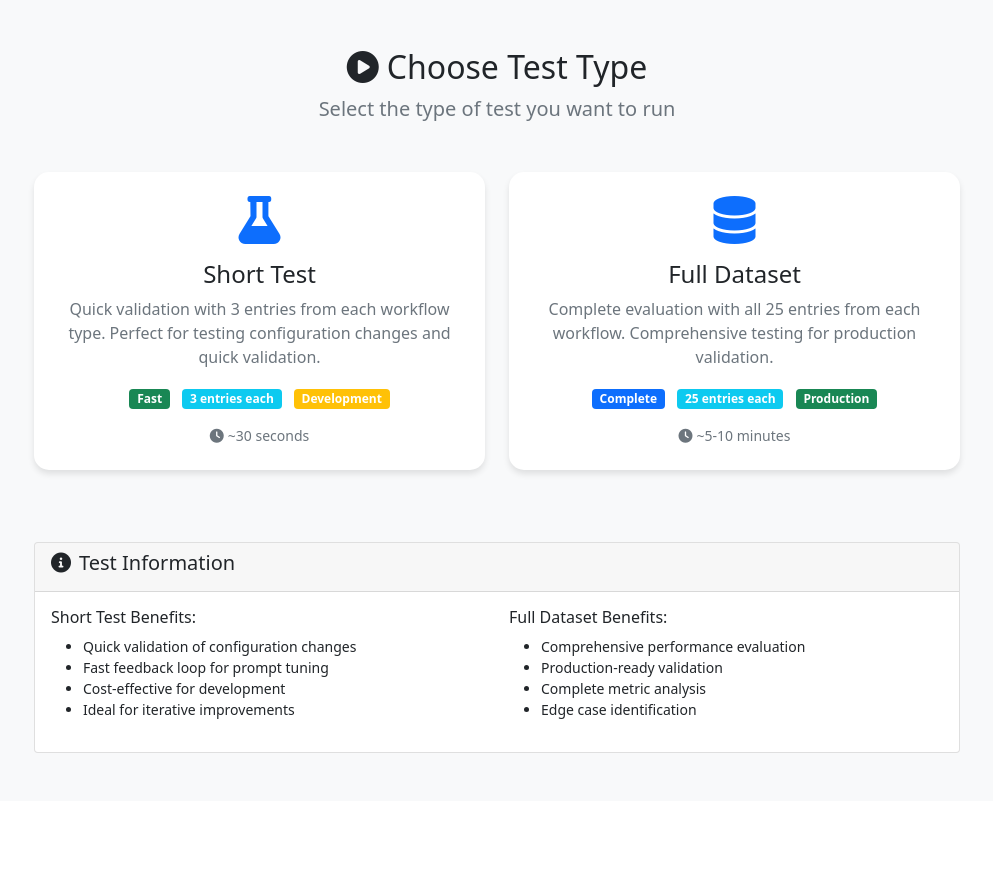
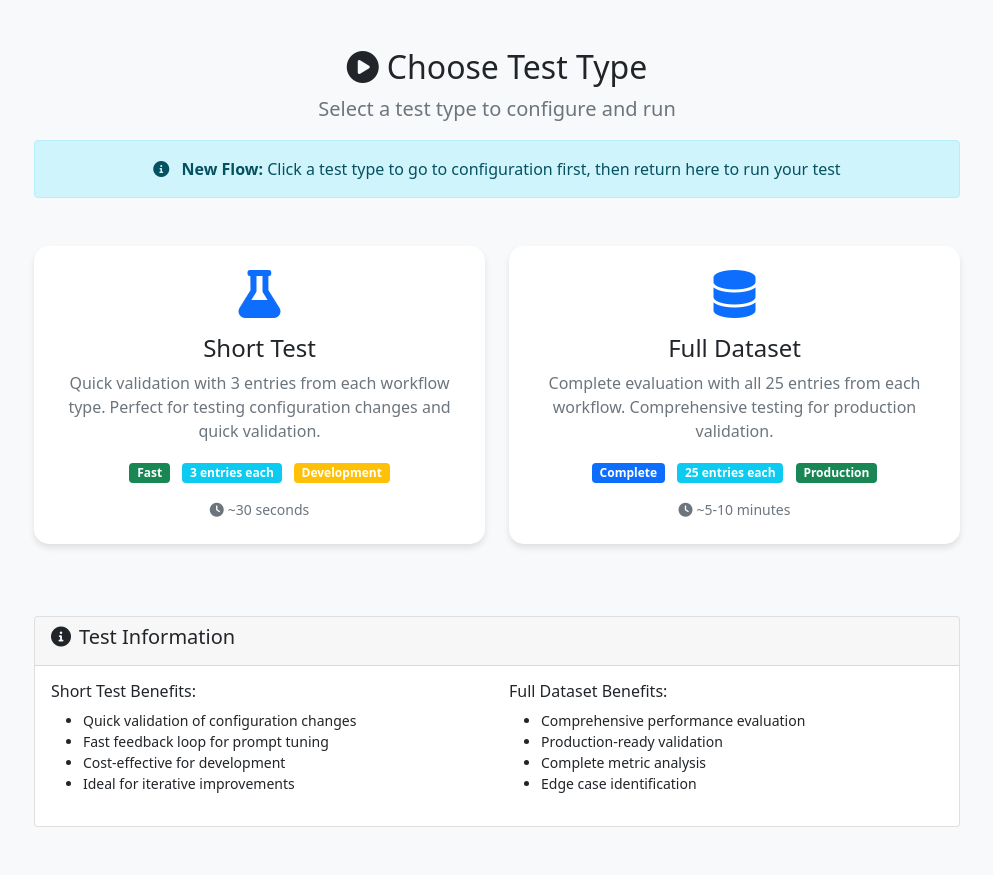
Before and after one commit to LizaGhosh/thunderbird-sparrow, a Flask app: page /run_tests in a window 1280 px wide. Shown: the part 56-931 px from the top of the page, without its empty margins (143-1136 px from the left). Before the commit the page ends 809 px from the top, so only its background shows below. Run offline with Flask 3, Linux system fonts and the light colour scheme.

Commit message:
UX: Run Tests flow via Configure first
- Update nav links (home, results, voice) to redirect Run Tests to /configure where appropriate
- On run_tests page, keep test card clicks local (no redirect)
- Remove redundant 'Choose Test' block from configure (Save & Continue already redirects)
- Add helper functions for consistent redirection
- Minor UI copy tweaks

```diff
--- a/frontend/templates/run_tests.html
+++ b/frontend/templates/run_tests.html
@@ -58,7 +58,11 @@
             <div class="col-md-10">
                 <div class="text-center mb-5">
                     <h2><i class="fas fa-play-circle me-2"></i>Choose Test Type</h2>
-                    <p class="lead text-muted">Select the type of test you want to run</p>
+                    <p class="lead text-muted">Select a test type to configure and run</p>
+                    <div class="alert alert-info">
+                        <i class="fas fa-info-circle me-2"></i>
+                        <strong>New Flow:</strong> Click a test type to go to configuration first, then return here to run your test
+                    </div>
                 </div>
 
                 <div class="row">
@@ -228,12 +232,32 @@
         let selectedTest = null;
         let progressInterval = null;
 
-        function selectTest(testType) {
+        function goToConfigure(testType) {
             // Store the selected test type in sessionStorage
             sessionStorage.setItem('selectedTestType', testType);
 
             // Redirect to configure page first
             window.location.href = '/configure?redirect=run_tests';
+        }
+
+        function selectTest(testType) {
+            // Remove previous selection
+            document.querySelectorAll('.test-card').forEach(card => {
+                card.classList.remove('selected');
+            });
+
+            // Select current card
+            if (testType === 'short_test') {
+                document.getElementById('short-test-card').classList.add('selected');
+                document.getElementById('selected-test-name').textContent = 'Short Test (3 entries each)';
+            } else {
+                document.getElementById('full-dataset-card').classList.add('selected');
+                document.getElementById('selected-test-name').textContent = 'Full Dataset (25 entries each)';
+            }
+
+            selectedTest = testType;
+            document.getElementById('test-type-input').value = testType;
+            document.getElementById('execution-section').style.display = 'block';
         }
 
         function resetSelection() {
--- a/frontend/templates/voice_record.html
+++ b/frontend/templates/voice_record.html
@@ -80,7 +80,7 @@
             <div class="navbar-nav ms-auto">
                 <a class="nav-link" href="/"><i class="fas fa-home me-1"></i>Home</a>
                 <a class="nav-link" href="/configure"><i class="fas fa-cog me-1"></i>Configure</a>
-                <a class="nav-link" href="/run_tests"><i class="fas fa-play me-1"></i>Run Tests</a>
+                <a class="nav-link" href="#" onclick="goToConfigureFirst()"><i class="fas fa-play me-1"></i>Run Tests</a>
                 <a class="nav-link" href="/results"><i class="fas fa-chart-bar me-1"></i>Results</a>
                 <a class="nav-link active" href="/voice_record"><i class="fas fa-microphone me-1"></i>Voice Record</a>
             </div>
@@ -523,6 +523,10 @@
             stopMicrophoneTest();
         });
 
+        function goToConfigureFirst() {
+            window.location.href = '/configure';
+        }
+
 
     </script>
 </body>
```
Also changed, not shown: frontend/templates/configure.html (+6 -16 lines), frontend/templates/index.html (+8 -2 lines), frontend/templates/results.html (+7 -3 lines).
